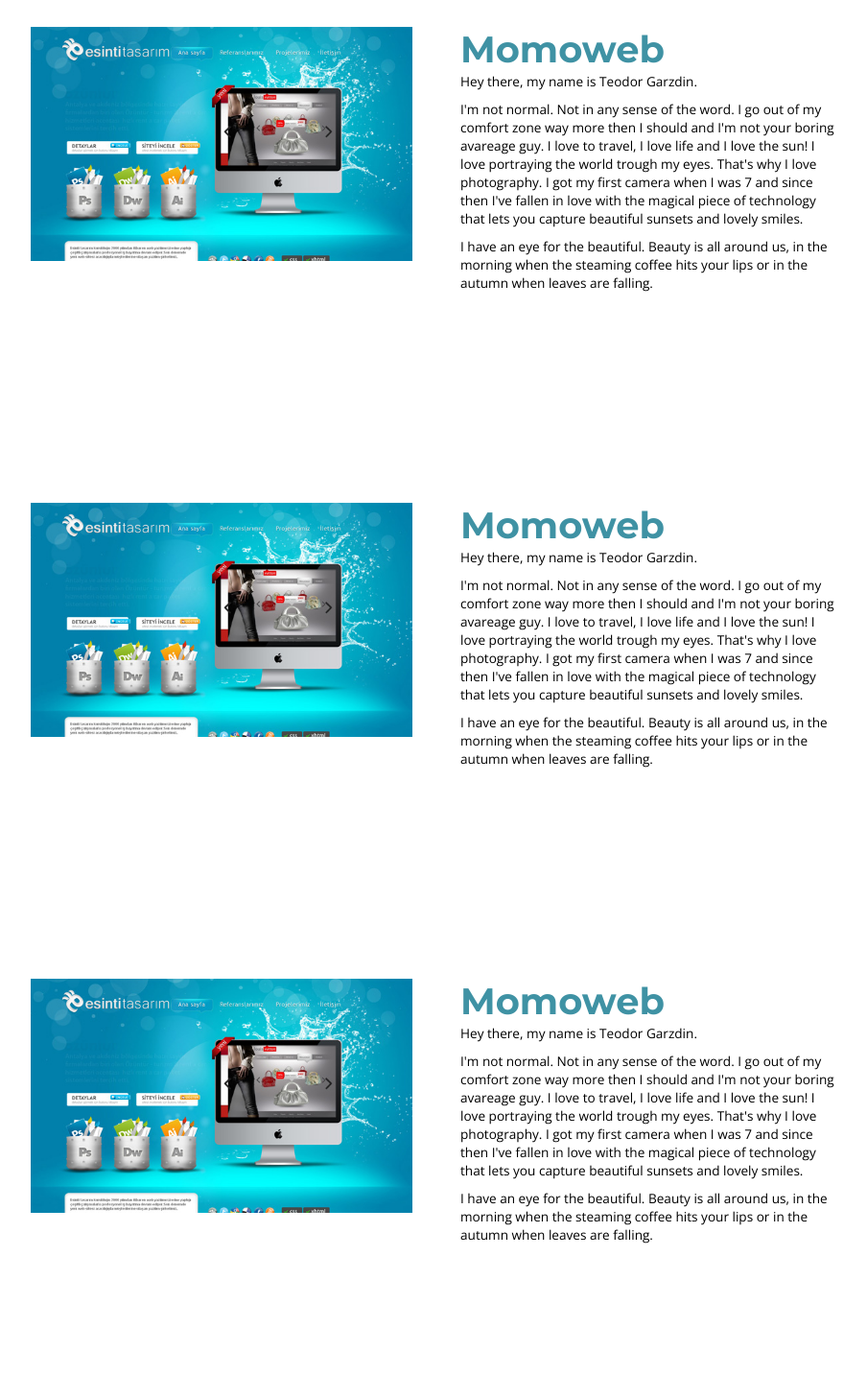
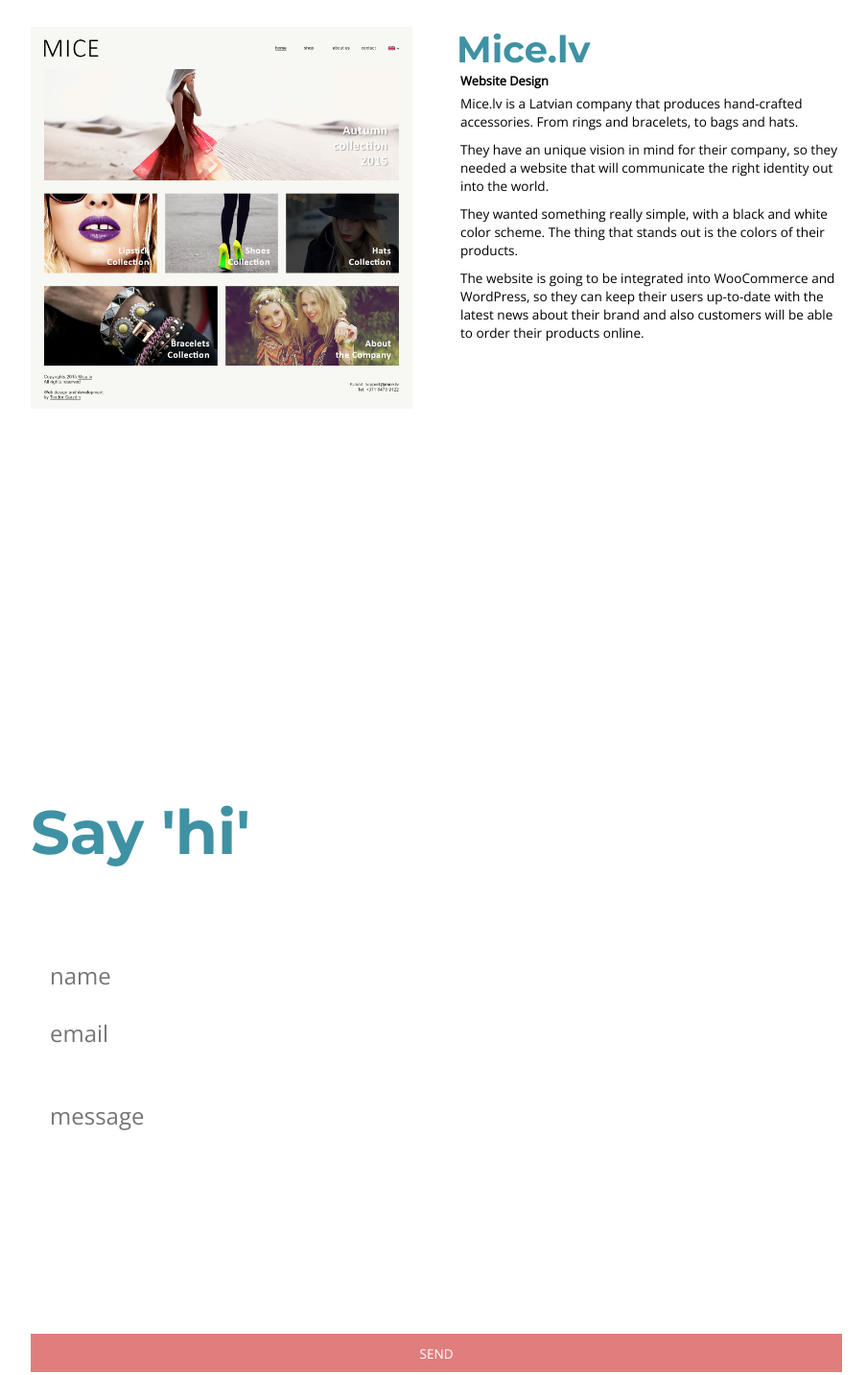
Before and after one commit to garzdin/teodorgarzdin.github.io, a plain HTML site: page index.html in a window 1280 px wide. Shown: the part 1687-3120 px from the top of the page at 96% size, without its empty margins (185-1089 px from the left). Drawn offline with nearby package versions, Linux system fonts and the light colour scheme.

Commit message:
Social links & portfolio update

```diff
--- a/css/style.css
+++ b/css/style.css
@@ -147,6 +147,14 @@
 	font-size: 3vmax;
 	color: #3F92A4;
 	font-family: 'Montserrat', sans-serif;
+	margin-left: -4px;
+}
+
+#work h3 {
+	font-size: 1vmax;
+	color: #000;
+	font-family: 'Open Sans', sans-serif;
+	margin-bottom: 5px;
 }
 
 #work p {
--- a/index.html
+++ b/index.html
@@ -23,10 +23,8 @@
     <hgroup class="social">
       <i class="fa fa-envelope-o"></i>
       <ul>
-        <li><a href=""><i class="fa fa-behance"></i></a></li>
-        <li><a href=""><i class="fa fa-facebook"></i></a></li>
-        <li><a href=""><i class="fa fa-twitter"></i></a></li>
-        <li><a href=""><i class="fa fa-instagram"></i></a></li>
+        <li><a href="https://linkedin.com/in/teodorgarzdin"><i class="fa fa-linkedin"></i></a></li>
+        <li><a href="https://github.com/teodorgarzdin"><i class="fa fa-github"></i></a></li>
       </ul>
     </hgroup>
   </header>
@@ -93,38 +91,12 @@
   <section id="work">
     <article class="container">
       <div class="col-2">
-        <img src="img/ex.jpg" class="responsive-img" alt="Momoweb">
+        <img src="img/mice.png" class="responsive-img" alt="Mice.lv">
       </div>
       <div class="col-2">
-        <h1>Momoweb</h1>
-        <p>Hey there, my name is Teodor Garzdin.</p> <p>I'm not normal. Not in any sense of the word. I go out of my comfort zone way more then I should and I'm not your boring avareage guy. I love to travel, I love life and I love the sun! I love portraying the world trough my eyes. That's why I love photography. I got my first camera when I was 7 and since then I've fallen in love with the magical piece of technology that lets you capture beautiful sunsets and lovely smiles.</p> <p>I have an eye for the beautiful. Beauty is all around us, in the morning when the steaming coffee hits your lips or in the autumn when leaves are falling.</p>
-      </div>
-    </article>
-    <article class="container">
-      <div class="col-2">
-        <img src="img/ex.jpg" class="responsive-img" alt="Momoweb">
-      </div>
-      <div class="col-2">
-        <h1>Momoweb</h1>
-        <p>Hey there, my name is Teodor Garzdin.</p> <p>I'm not normal. Not in any sense of the word. I go out of my comfort zone way more then I should and I'm not your boring avareage guy. I love to travel, I love life and I love the sun! I love portraying the world trough my eyes. That's why I love photography. I got my first camera when I was 7 and since then I've fallen in love with the magical piece of technology that lets you capture beautiful sunsets and lovely smiles.</p> <p>I have an eye for the beautiful. Beauty is all around us, in the morning when the steaming coffee hits your lips or in the autumn when leaves are falling.</p>
-      </div>
-    </article>
-    <article class="container">
-      <div class="col-2">
-        <img src="img/ex.jpg" class="responsive-img" alt="Momoweb">
-      </div>
-      <div class="col-2">
-        <h1>Momoweb</h1>
-        <p>Hey there, my name is Teodor Garzdin.</p> <p>I'm not normal. Not in any sense of the word. I go out of my comfort zone way more then I should and I'm not your boring avareage guy. I love to travel, I love life and I love the sun! I love portraying the world trough my eyes. That's why I love photography. I got my first camera when I was 7 and since then I've fallen in love with the magical piece of technology that lets you capture beautiful sunsets and lovely smiles.</p> <p>I have an eye for the beautiful. Beauty is all around us, in the morning when the steaming coffee hits your lips or in the autumn when leaves are falling.</p>
-      </div>
-    </article>
-    <article class="container">
-      <div class="col-2">
-        <img src="img/ex.jpg" class="responsive-img" alt="Momoweb">
-      </div>
-      <div class="col-2">
-        <h1>Momoweb</h1>
-        <p>Hey there, my name is Teodor Garzdin.</p> <p>I'm not normal. Not in any sense of the word. I go out of my comfort zone way more then I should and I'm not your boring avareage guy. I love to travel, I love life and I love the sun! I love portraying the world trough my eyes. That's why I love photography. I got my first camera when I was 7 and since then I've fallen in love with the magical piece of technology that lets you capture beautiful sunsets and lovely smiles.</p> <p>I have an eye for the beautiful. Beauty is all around us, in the morning when the steaming coffee hits your lips or in the autumn when leaves are falling.</p>
+        <h1>Mice.lv</h1>
+        <h3>Website Design</h3>
+        <p>Mice.lv is a Latvian company that produces hand-crafted accessories. From rings and bracelets, to bags and hats.</p> <p>They have an unique vision in mind for their company, so they needed a website that will communicate the right identity out into the world.</p> <p>They wanted something really simple, with a black and white color scheme. The thing that stands out is the colors of their products.</p> <p>The website is going to be integrated into WooCommerce and WordPress, so they can keep their users up-to-date with the latest news about their brand and also customers will be able to order their products online.</p>
       </div>
     </article>
   </section>
```
Also changed, not shown: img/ex.jpg (deleted), img/mice.png (added).
